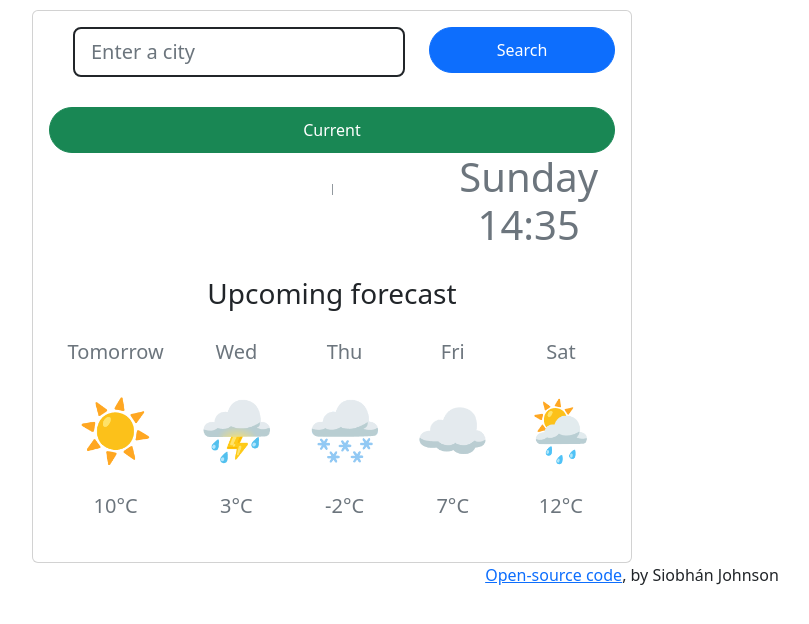
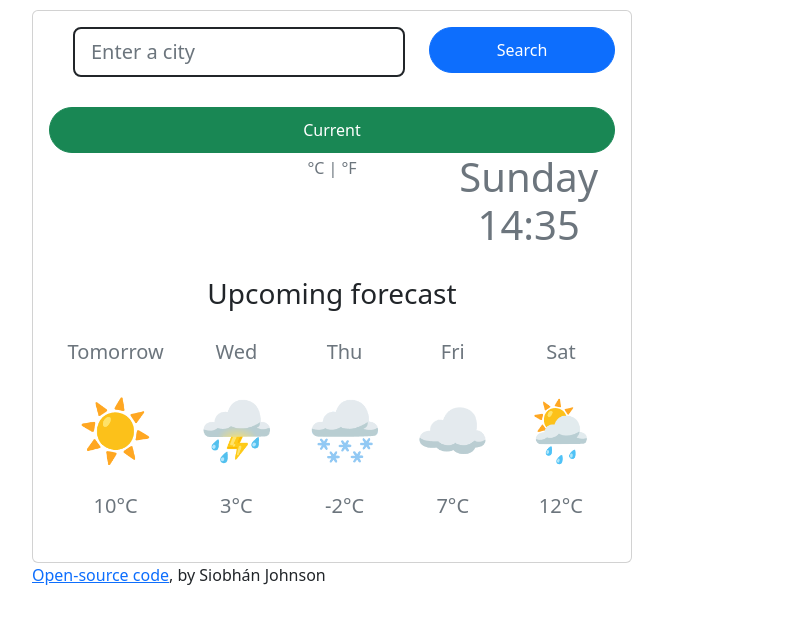
Before and after one commit to shivler/weather-app, a website built with Parcel: page index.html in a window 1280 px wide. Shown: the whole page, without its empty margins (50-859 px from the left). Built offline with nearby package versions, Linux system fonts and the light colour scheme; no server answers.

Commit message:
styling for units and footer

```diff
--- a/src/styles.css
+++ b/src/styles.css
@@ -38,14 +38,15 @@ h3 {
   padding-bottom: 10px;
 }
 
-span#units {
-  font-size: 10px;
-  text-decoration: none;
+#units {
+  font-size: medium;
+  position: relative;
+  top: -18px;
 }
 
 .active {
-  color: rgba(0, 0, 0, 0);
-  cursor: default;
+  color: #6c757d;
+  text-decoration: none;
 }
 
 .table {
@@ -57,3 +58,7 @@ span#units {
 .emoji {
   font-size: 60px;
 }
+
+.footer {
+  text-align: start;
+}
```
